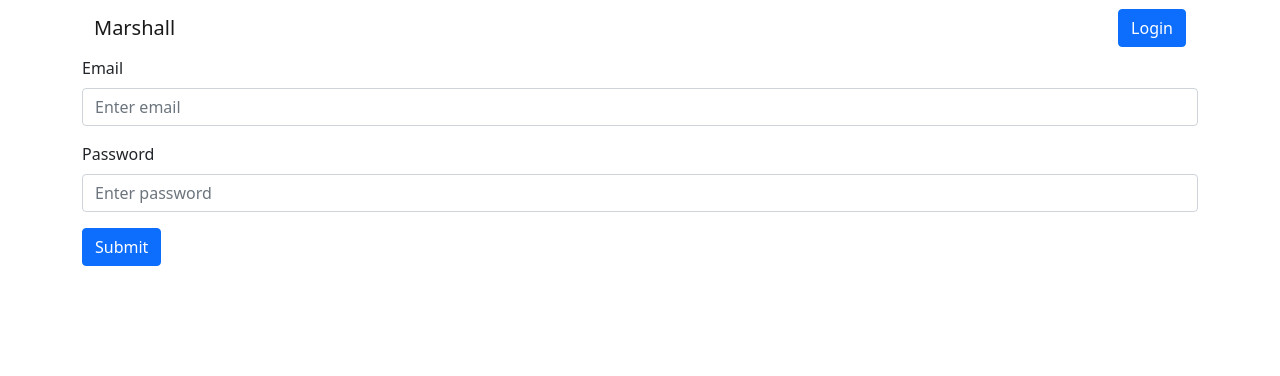
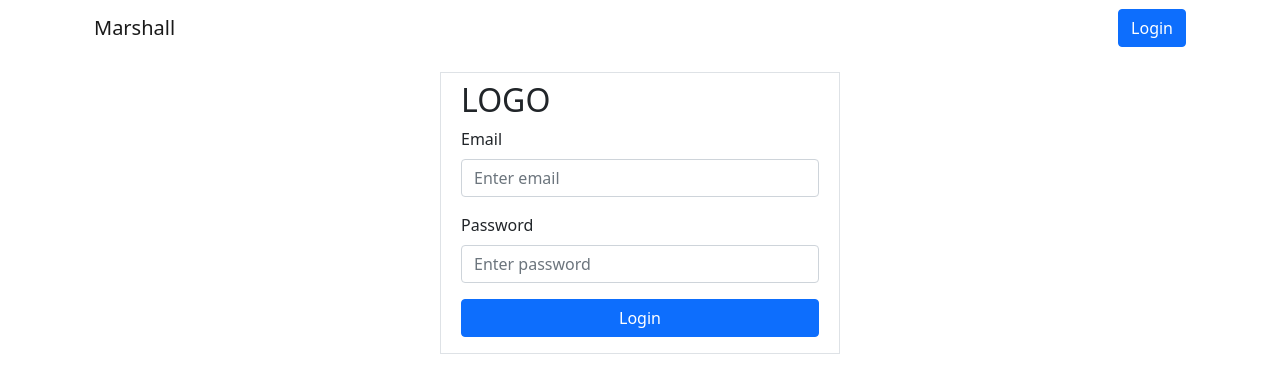
Before and after one commit to markbradley27/marshall, a React (Create React App) app in the folder app/: page /login in a window 1280 px wide. Shown: the top 376 px of the page. Built offline with nearby package versions, Linux system fonts and the light colour scheme; no server answers.

Commit message:
Make login page look better.

```diff
--- a/app/src/components/Login.tsx
+++ b/app/src/components/Login.tsx
@@ -1,17 +1,22 @@
 import { useState } from "react";
+import Col from "react-bootstrap/Col";
+import Container from "react-bootstrap/Container";
 import Button from "react-bootstrap/Button";
 import Form from "react-bootstrap/Form";
+import Row from "react-bootstrap/Row";
 
 import { useAuth } from "../contexts/auth";
 
 function Login() {
   const [email, setEmail] = useState("");
   const [password, setPassword] = useState("");
+  const [loggingIn, setLoggingIn] = useState(false);
 
   const auth = useAuth();
 
   function handleSubmit(e: any) {
     e.preventDefault();
+    setLoggingIn(true);
     auth.login(email, password);
   }
 
@@ -19,6 +24,10 @@ function Login() {
     return <h2>Signed in as {auth.user.displayName}.</h2>;
   } else {
     return (
+      <Container className="border" style={{ width: "400px" }}>
+        <Row className="p-2">
+          <h2>LOGO</h2>
+          <Col>
             <Form onSubmit={handleSubmit}>
               <Form.Group className="mb-3" controlId="formBasicEmail">
                 <Form.Label>Email</Form.Label>
@@ -40,8 +49,17 @@ function Login() {
                   }}
                 />
               </Form.Group>
-        <Button type="submit">Submit</Button>
+              <Button
+                className={"mb-2 " + (loggingIn ? "disabled" : "")}
+                style={{ width: "100%" }}
+                type="submit"
+              >
+                Login
+              </Button>
             </Form>
+          </Col>
+        </Row>
+      </Container>
     );
   }
 }
--- a/app/src/components/Navbar.tsx
+++ b/app/src/components/Navbar.tsx
@@ -5,7 +5,7 @@ import UserControl from "./UserControl";
 
 function Navbar() {
   return (
-    <BsNavbar>
+    <BsNavbar className="pb-4">
       <Container>
         <BsNavbar.Brand href="/">Marshall</BsNavbar.Brand>
         <UserControl />
```
Lines whose indentation alone changed are shown as unchanged.
